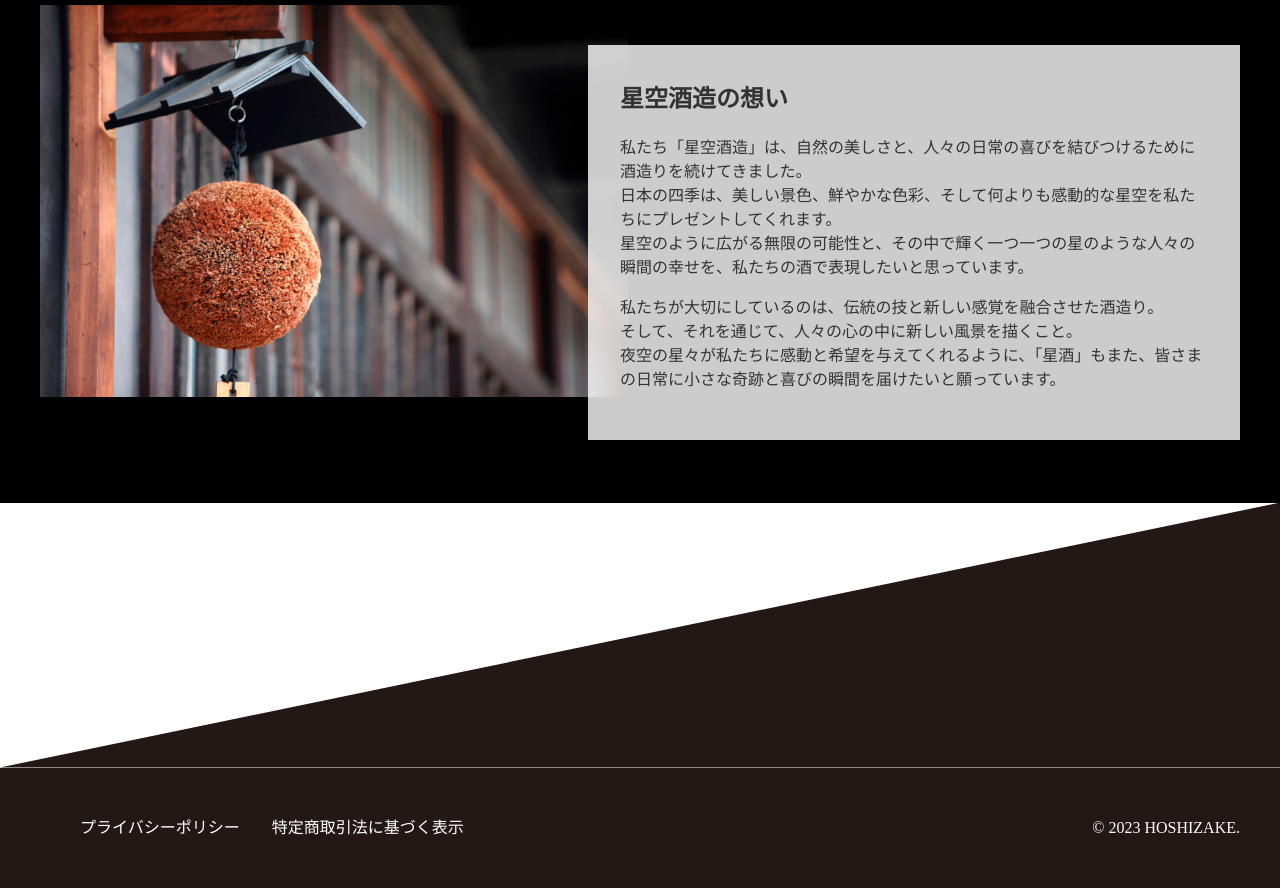
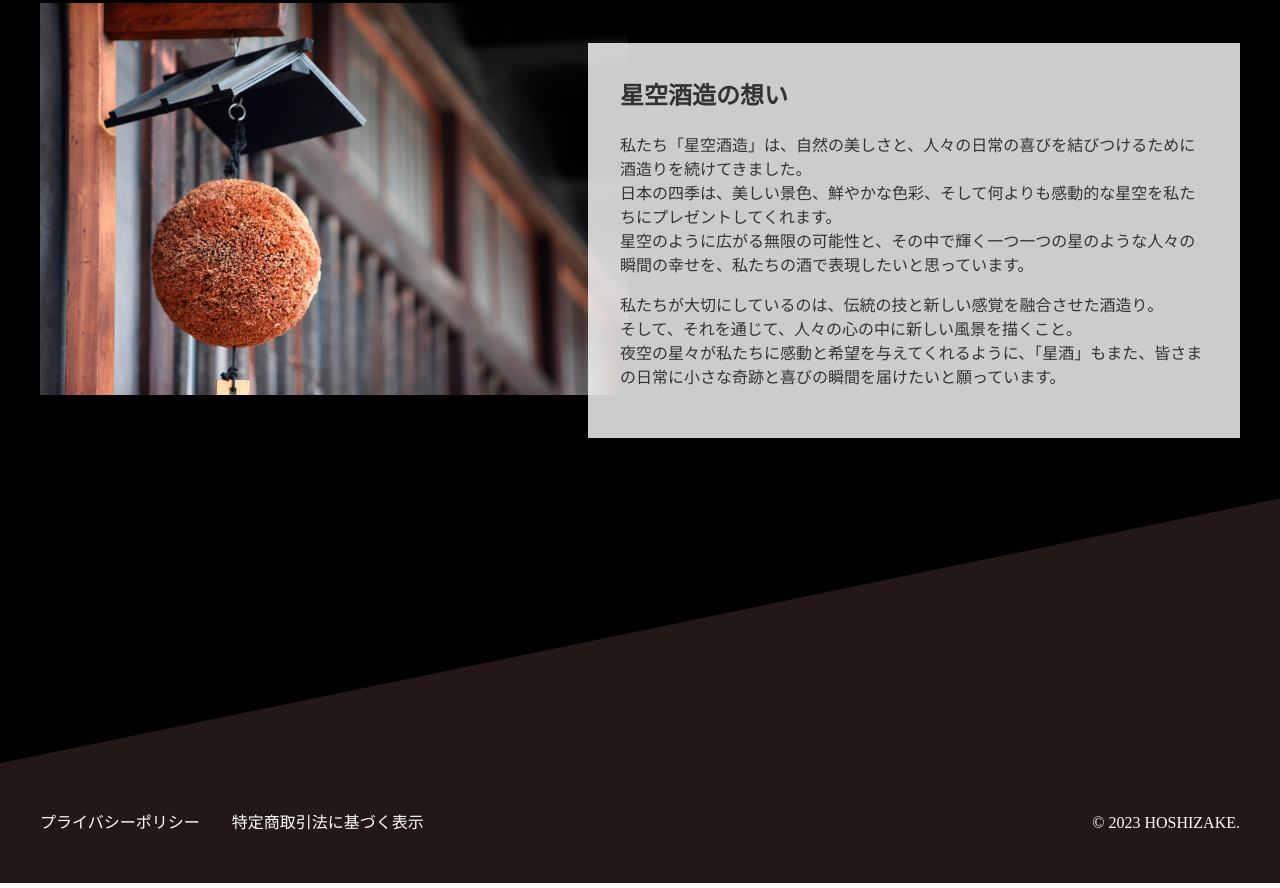
Before and after one commit to hiroghap1/asmd-markup, a plain HTML site: page index.html in a window 1280 px wide. Shown: the part 2886-3774 px from the top of the page. Drawn offline with nearby package versions, Linux system fonts and the light colour scheme; a web font is replaced by a local one.

Commit message:
style():フッターのテキスト1を修正

```diff
--- a/assets/scss/_footer.scss
+++ b/assets/scss/_footer.scss
@@ -1,6 +1,5 @@
 .footer {
   position: relative;
-  margin-top:calc(207 / 1000 * 100vw);
   background-color: #231815;
   color: white;
   padding-block: var(--space-x8);
@@ -24,13 +23,17 @@
 }
 
 .footer__copyright {
-  display: flex;
-  justify-content: space-between;
-  align-items: center;
+  text-align: center;
+  @media (min-width: 768px) {
+    display: flex;
+    justify-content: space-between;
+    align-items: center;
+  }
 }
 
 .footer__copyright-menu {
   display: flex;
   list-style: none;
   gap: 2em;
+  padding-left: 0;
 }
--- a/assets/scss/_section-company.scss
+++ b/assets/scss/_section-company.scss
@@ -3,6 +3,7 @@
   min-height: 70vh;
   display: grid;
   align-content: center;
+  padding-bottom: calc(207 / 1000 * 100vw + var(--space-x15));
 }
 .section-company__body {
   @media (min-width: 768px) {
```
Also changed, not shown: assets/css/style.css, 1 other file.
